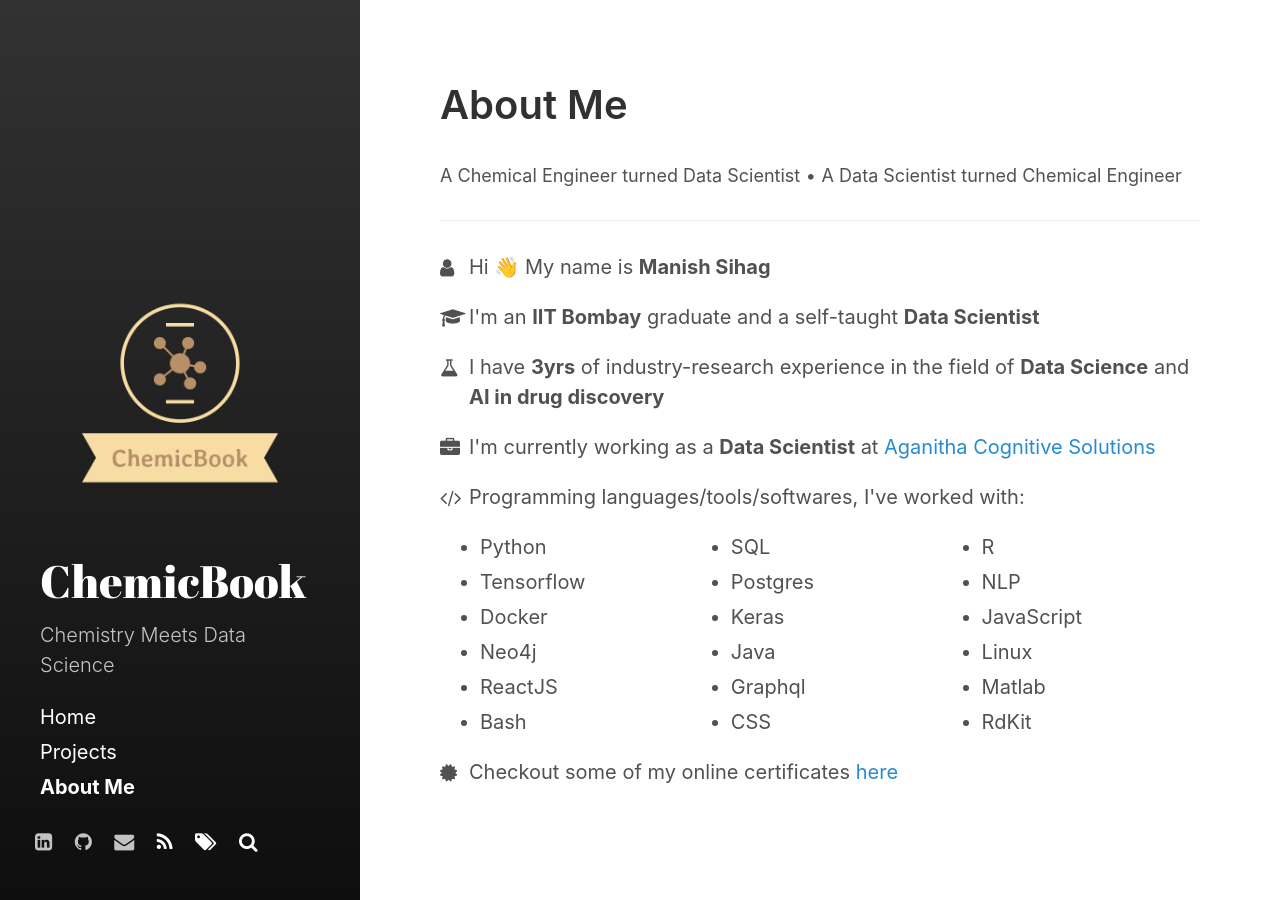
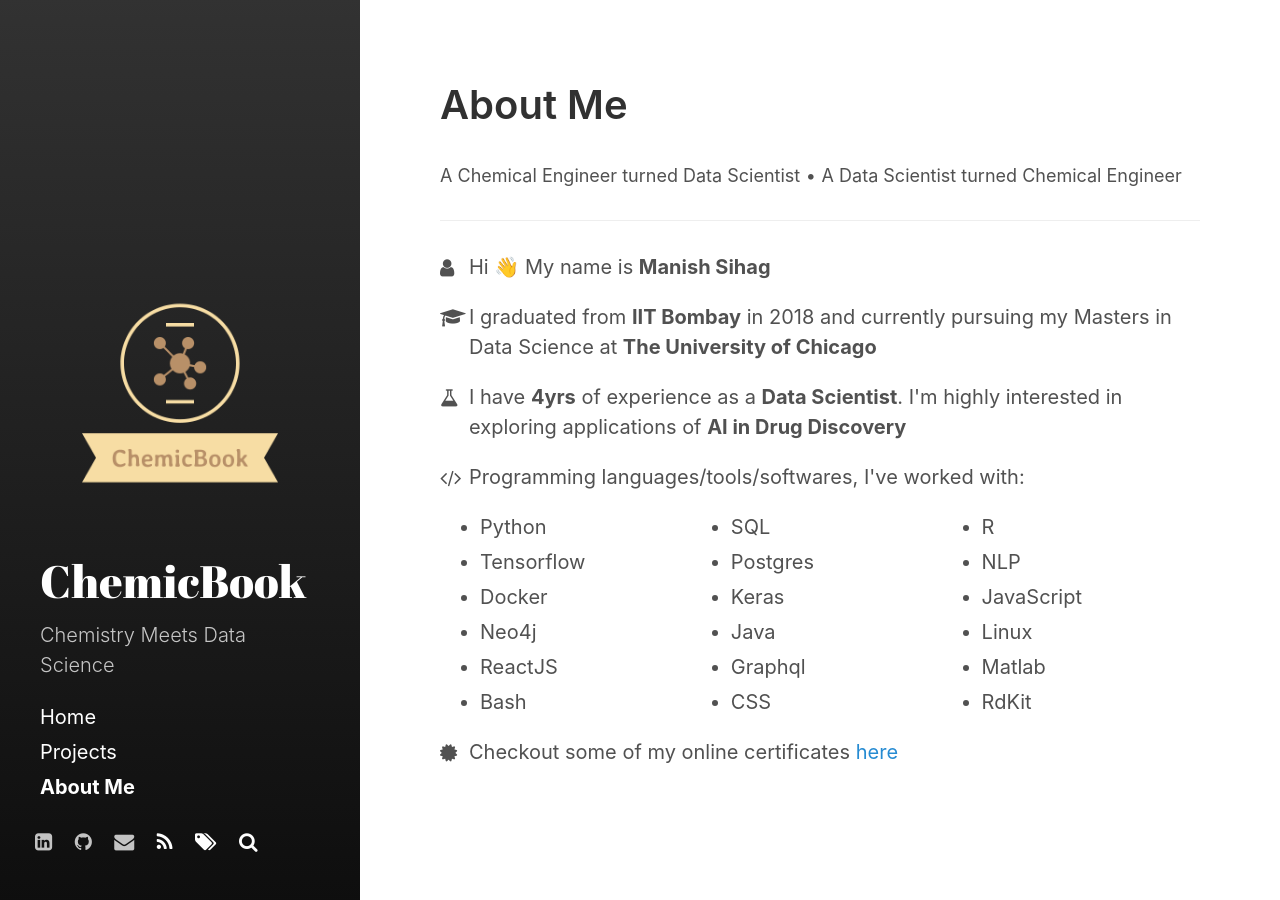
Before and after one commit to kmnis/kmnis.github.io, a Jekyll site: the page built from about-me.md, in a window 1280 px wide and 900 px high. Built offline with Jekyll 4.4.1, drawn with Linux system fonts in a browser that asks for light colours; nearby versions of some CDN libraries; comment, search, counter and statistics services are not loaded.

Commit message:
Update about-me.md

```diff
--- a/about-me.md
+++ b/about-me.md
@@ -21,16 +21,16 @@ sidebar_sort_order: 2
 </p>
 <p class="about-text">
   <span class="fa fa-graduation-cap about-icon"></span>
-  I'm an <b>IIT Bombay</b> graduate and a self-taught <b>Data Scientist</b>
+  I graduated from <b>IIT Bombay</b> in 2018 and currently pursuing my Masters in Data Science at <b>The University of Chicago</b>
 </p>
 <p class="about-text">
   <span class="fa fa-flask about-icon"></span>
-  I have <b>3yrs</b> of industry-research experience in the field of <b>Data Science</b> and <b>AI in drug discovery</b>
+  I have <b>4yrs</b> of experience as a <b>Data Scientist</b>. I'm highly interested in exploring applications of <b>AI in Drug Discovery</b>
 </p>
-<p class="about-text">
+<!-- <p class="about-text">
   <span class="fa fa-briefcase about-icon"></span>
-  I'm currently working as a <b>Data Scientist</b> at <a href="https://aganitha.ai/" target="_blank">Aganitha Cognitive Solutions</a>
-</p>
+  I'm currently pursuing my Masters in Data Science at The University of Chicago
+</p> -->
 <!-- <p class="about-text">
   <span class="fa fa-file-text about-icon"></span>
   Checkout my CV here <a href="/files/resume.pdf" style="color: inherit"><span class="fa fa-download"></span></a>
```
